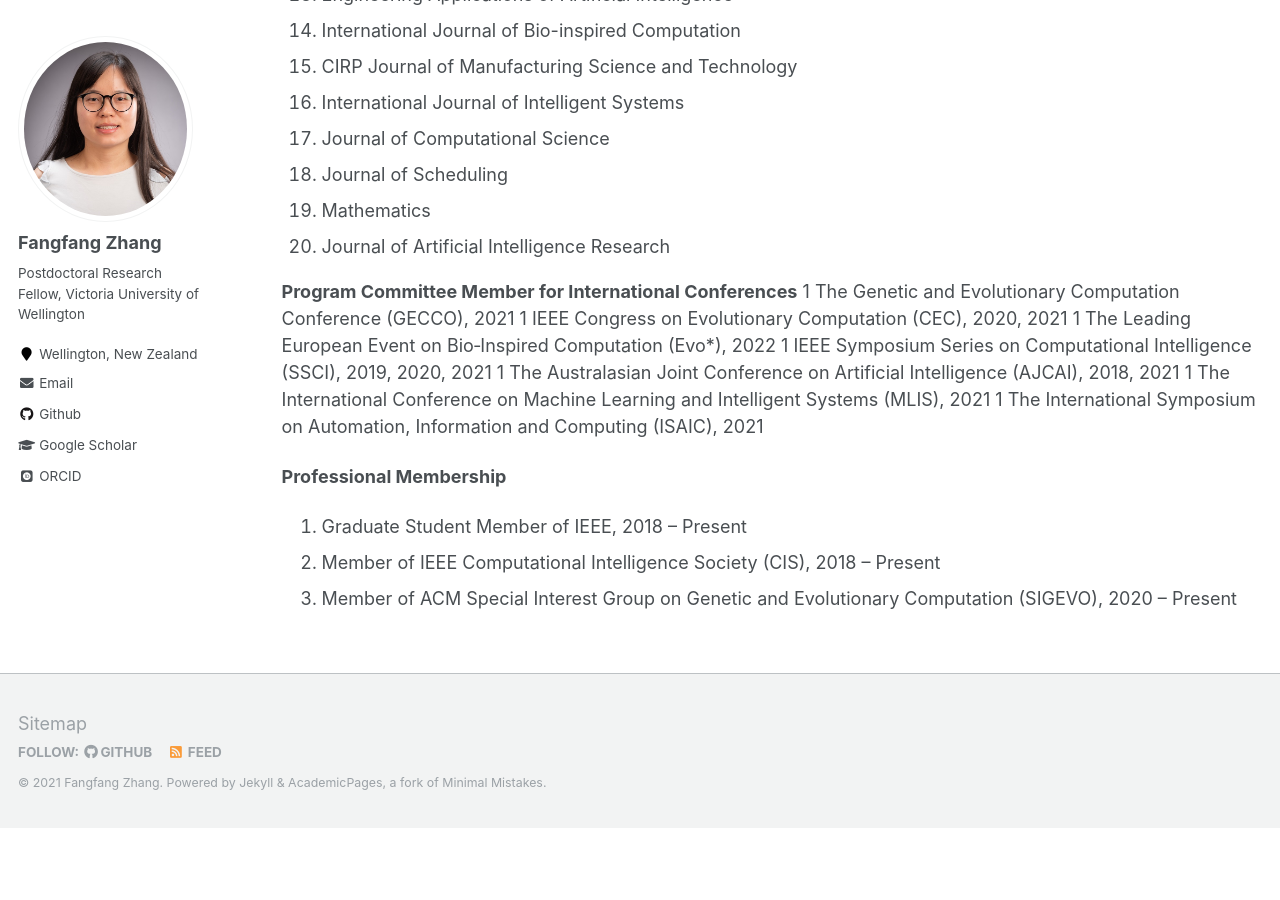
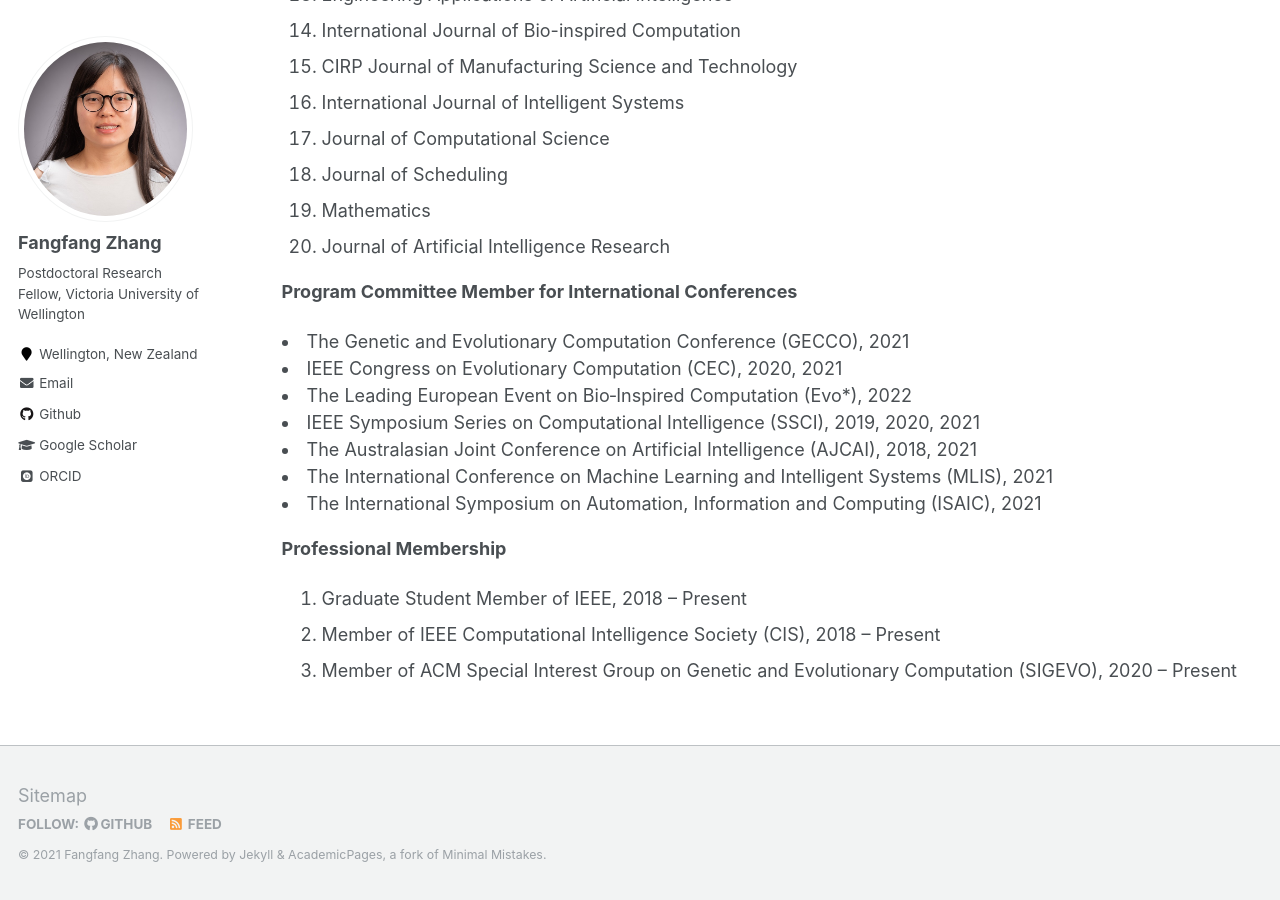
Before and after one commit to fangfang-zhang/fangfang-zhang.github.io, a Jekyll site: the page built from _pages/professional-activities.md, in a window 1280 px wide and 900 px high, scrolled down 1078 px. Built offline with Jekyll 4.4.1, drawn with Linux system fonts in a browser that asks for light colours; some web fonts are replaced; before the commit the page ends 1906 px from its top, so only the background shows below that.

Commit message:
change the order

```diff
--- a/_pages/professional-activities.md
+++ b/_pages/professional-activities.md
@@ -39,13 +39,13 @@ author_profile: true
 20. Journal of Artificial Intelligence Research
 
 **Program Committee Member for International Conferences**
-1 The Genetic and Evolutionary Computation Conference (GECCO), 2021
-1 IEEE Congress on Evolutionary Computation (CEC), 2020, 2021
-1 The Leading European Event on Bio‑Inspired Computation (Evo*), 2022
-1 IEEE Symposium Series on Computational Intelligence (SSCI), 2019, 2020, 2021
-1 The Australasian Joint Conference on Artificial Intelligence (AJCAI), 2018, 2021
-1 The International Conference on Machine Learning and Intelligent Systems (MLIS), 2021
-1 The International Symposium on Automation, Information and Computing (ISAIC), 2021
+<li> The Genetic and Evolutionary Computation Conference (GECCO), 2021 </li>
+<li> IEEE Congress on Evolutionary Computation (CEC), 2020, 2021 </li>
+<li> The Leading European Event on Bio‑Inspired Computation (Evo*), 2022 </li>
+<li> IEEE Symposium Series on Computational Intelligence (SSCI), 2019, 2020, 2021 </li>
+<li> The Australasian Joint Conference on Artificial Intelligence (AJCAI), 2018, 2021 </li>
+<li> The International Conference on Machine Learning and Intelligent Systems (MLIS), 2021 </li>
+<li> The International Symposium on Automation, Information and Computing (ISAIC), 2021 </li>
 
 **Professional Membership**
 1. Graduate Student Member of IEEE, 2018 – Present
```
